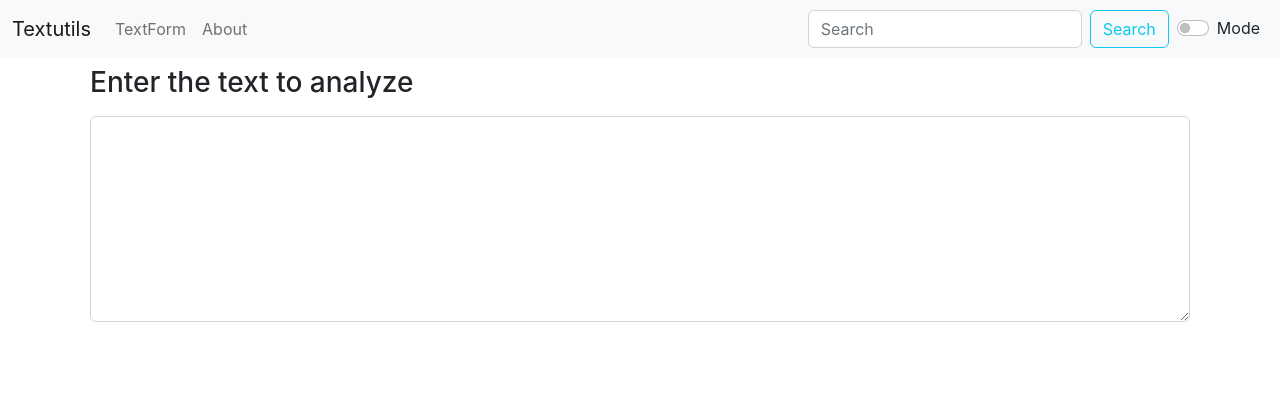
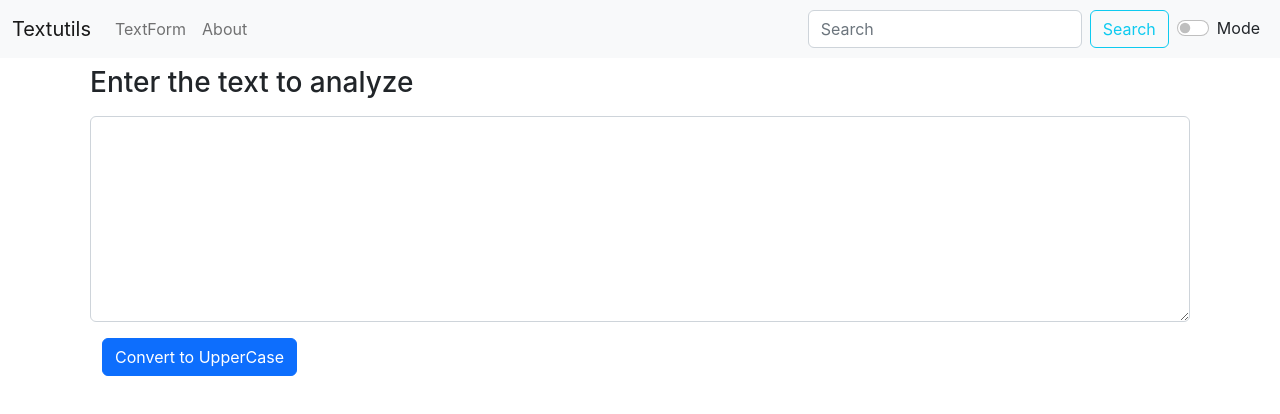
Before and after one commit to palakarora0109/Textutils, a React (Create React App) app: page / in a window 1280 px wide. Shown: the top 414 px of the page. Built offline with nearby package versions, Linux system fonts and the light colour scheme.

Commit message:
Uppercase Button

```diff
--- a/src/components/Navbar.js
+++ b/src/components/Navbar.js
@@ -53,7 +53,7 @@ export default function Navbar(props) {
                 role="switch"
                 id="flexSwitchCheckDefault"
               />
-              <label className="form-check-label" for="flexSwitchCheckDefault">
+              <label className="form-check-label" htmlFor="flexSwitchCheckDefault">
                 Mode
               </label>
             </div>
--- a/src/components/Textform.js
+++ b/src/components/Textform.js
@@ -1,17 +1,35 @@
-import React from "react";
+import React, { useState } from "react";
 
 export default function Textform(props) {
+  const [text, settext] = useState("");
+
+  const handleChange = (event) => {
+    settext(event.target.value);
+  };
+
+  const handleUp=()=>{
+    settext(text.toUpperCase())
+    // console.log("up")
+  };
+
   return (
     <div className="mx-2 my-2">
-
-      <h3 >{props.heading}</h3>
+      <h3>{props.heading}</h3>
 
       <div className="my-3">
         <textarea
           className="form-control"
           id="exampleFormControlTextarea1"
           rows="8"
+          value={text}
+          onChange={handleChange}
         ></textarea>
+      </div>
+
+      <div className="container">
+        <button type="button" className="btn btn-primary" onClick={handleUp}>
+          Convert to UpperCase
+        </button>
       </div>
     </div>
   );
```
